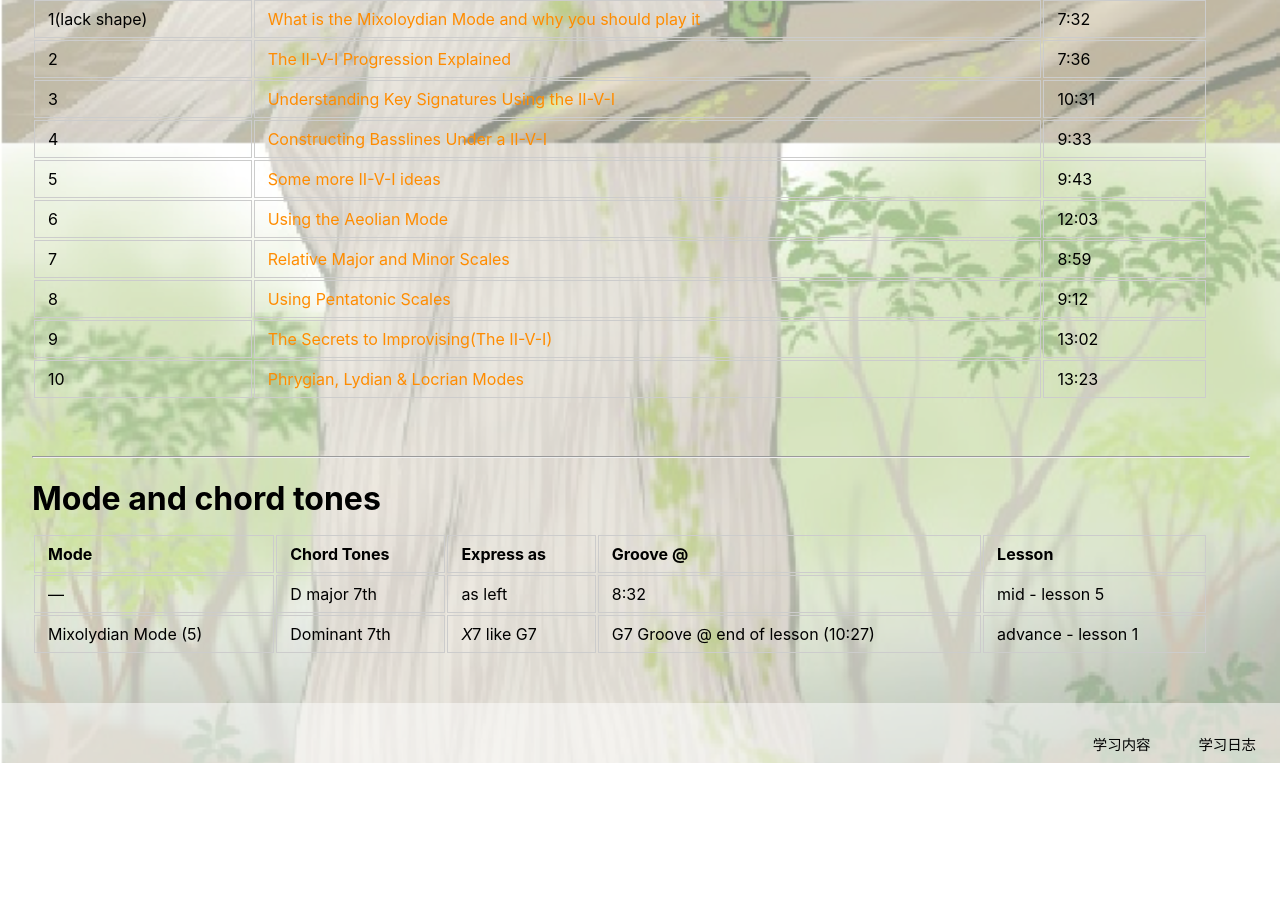
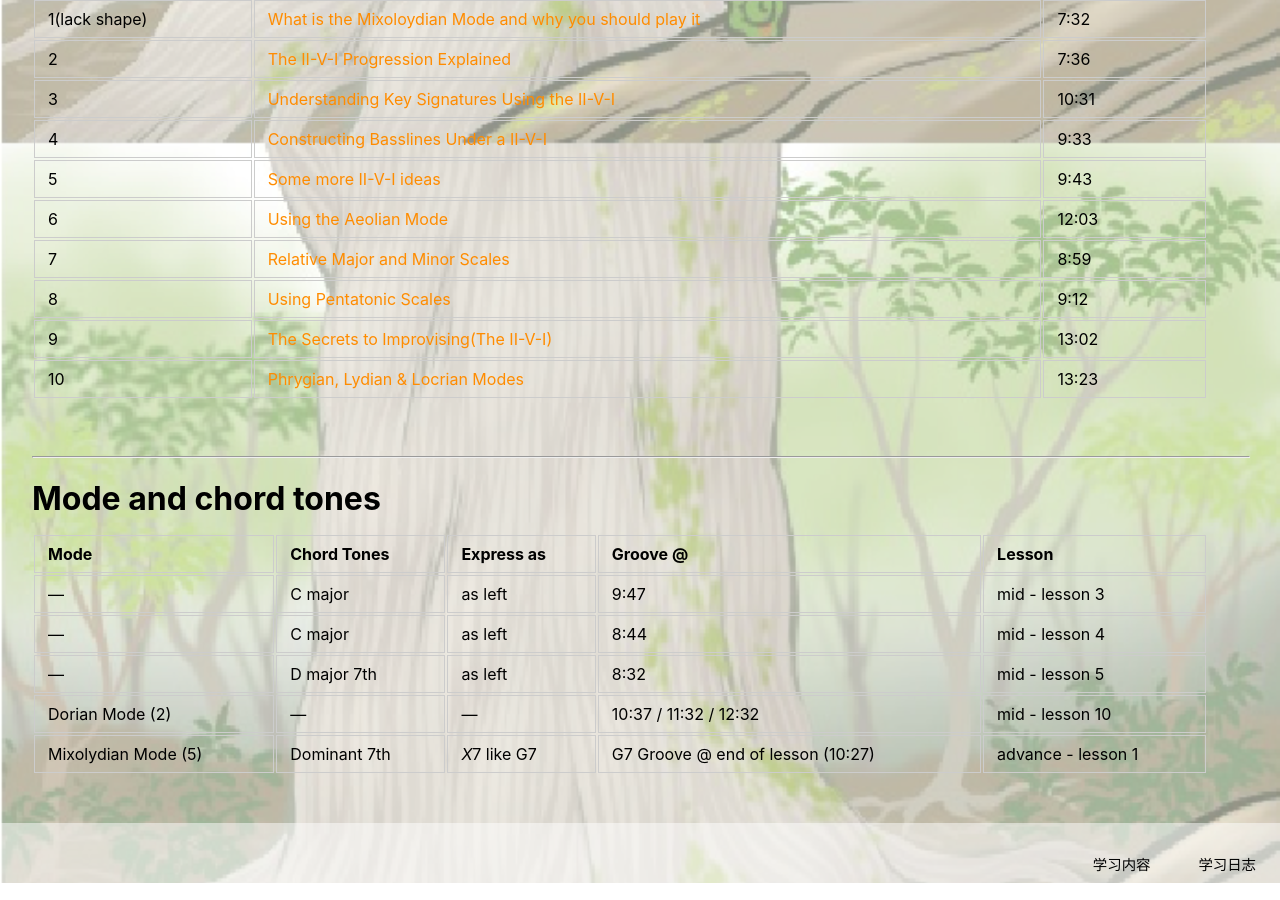
Before and after one commit to shunw/shunw.github.io, a Jekyll site: the page built from bass.md, in a window 1280 px wide and 900 px high, scrolled down 852 px. Built offline with Jekyll 4.4.1, drawn with Linux system fonts in a browser that asks for light colours; before the commit the page ends 1632 px from its top, so only the background shows below that.

Commit message:
update the bass list content

```diff
--- a/bass.md
+++ b/bass.md
@@ -45,5 +45,8 @@ This is for my own bass learning note. The original learning resource link is [h
 
 | Mode | Chord Tones | Express as | Groove @ | Lesson |
 |---|---|---|---|---|
+|---| C major | as left | 9:47 |mid - lesson 3|
+|---| C major | as left | 8:44 |mid - lesson 4|
 |---| D major 7th | as left | 8:32 |mid - lesson 5|
+|Dorian Mode (2)| --- | --- | 10:37 / 11:32 / 12:32 |mid - lesson 10|
 |Mixolydian Mode (5)| Dominant 7th| *X*7 like G7 | G7 Groove @ end of lesson (10:27) |advance - lesson 1|
```
